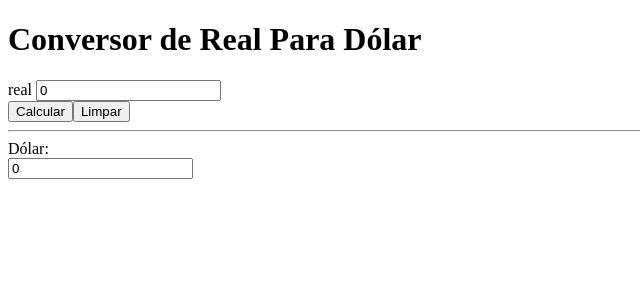
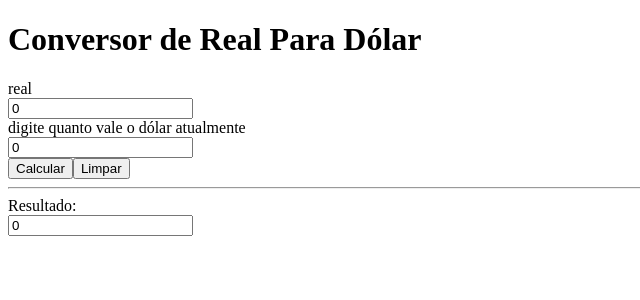
Before and after one commit to beartete/prova-angular, an Angular app: page / in a window 1280 px wide. Shown: the top 300 px of the page, without its empty margins (0-640 px from the left). Built offline with nearby package versions, Linux system fonts and the light colour scheme.

Commit message:
commit five

```diff
--- a/src/app/moeda/moeda.component.html
+++ b/src/app/moeda/moeda.component.html
@@ -1,13 +1,20 @@
+<h1>Conversor de Real Para Dólar</h1>
 <div class="container">
   <div class="row">
     <div class="col-12">
       <div class="input-group mb-4">
         <div ngbDropdown class="d-inline-block">
-          <h1>Conversor de Real Para Dólar</h1>
           <label>real </label>
+          <br>
           <input type="number" roboto-label="Text input with dropdown button" [(ngModel)]="primeiroNumero">
     </div>
     <div class="col-12">
+      <label for="">digite quanto vale o dólar atualmente </label>
+      <br>
+      <input type="number" roboto-label="Text input with dropdown button" [(ngModel)]="segundoNumero">
+      <br>
+    </div>
+    </div>
       <div class="input-group mb-4">
         <div ngbDropdown class="d-inline-block"></div>
         </div>
@@ -15,7 +22,7 @@
         <button (click)="limpar()">Limpar</button>
       </div>
       <hr>
-      <label for="resultado">Dólar:</label>
+      <label for="resultado">Resultado:</label>
       <br>
       <input type="number" name="resultado" [value]="resultado" readonly>
     </div>
--- a/src/app/moeda/moeda.component.ts
+++ b/src/app/moeda/moeda.component.ts
@@ -18,8 +18,11 @@ converter: any;
       this.resultado = 0;
 
         converter(); {
-      this.resultado = this.primeiroNumero * 5.20;
-      return;
+         if(this.primeiroNumero !==0){
+         this.resultado = this.primeiroNumero * this.segundoNumero;
+         } else {
+             alert('Não é possível dividir por zero!');
+          }
       }
    }
 }
```
Lines whose indentation alone changed are shown as unchanged.
